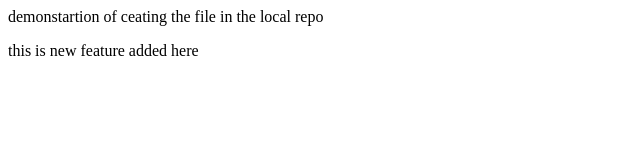
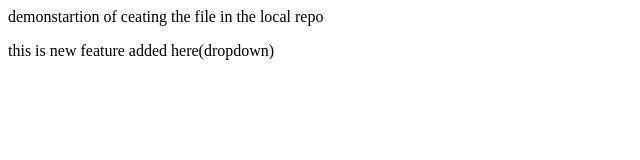
Before and after one commit to Ananyashetty581/localrepo, a plain HTML site: page index.html in a window 1280 px wide. Shown: the full height of the page, 0-640 px from the left. Drawn offline with Linux system fonts and the light colour scheme.

```diff
--- a/index.html
+++ b/index.html
@@ -1,3 +1,3 @@
 <h>demonstartion of ceating the file in the local repo</h>
 <br>
-<p>this is new feature added here</p>
+<p>this is new feature added here(dropdown)</p>
```
